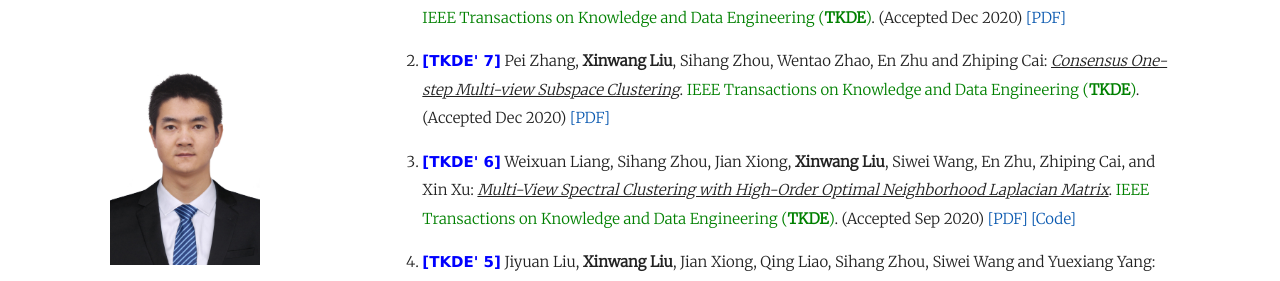
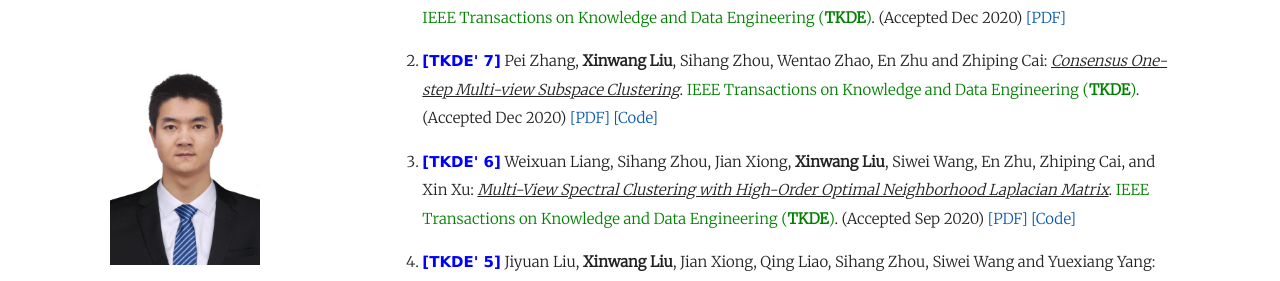
Before and after one commit to wx-liang/xinwangliu.github.io, a Jekyll site: the page built from index.md, in a window 1280 px wide and 900 px high, scrolled down 1497 px. Shown: the part 152-433 px from the top of the window. Built offline with Jekyll 4.4.1, drawn with Linux system fonts in a browser that asks for light colours; our own code applies the rules of GitHub Pages for plain Markdown files.

Commit message:
Update index.md

```diff
--- a/index.md
+++ b/index.md
@@ -61,7 +61,7 @@
 <i><u> Cross-view Locality Preserved Diversity and Consensus Learning for Multi-view Unsupervised Feature Selection</u></i>. <font color="green">IEEE Transactions on Knowledge and Data Engineering (<b>TKDE</b>)</font>. (Accepted Dec 2020)  <a href = "https://github.com/xinwangliu/xinwangliu.github.io/blob/master/groupmember/09312467.pdf">[PDF]</a></li></p>
 
 
- <p style="margin-top: 8px;"><li><font face="verdana" color="blue"><b>[TKDE' 7]</b></font> Pei Zhang, <b>Xinwang Liu</b>, Sihang Zhou, Wentao Zhao, En Zhu and Zhiping Cai: <i><u>Consensus One-step Multi-view Subspace Clustering</u></i>. <font color="green">IEEE Transactions on Knowledge and Data Engineering (<b>TKDE</b>)</font>. (Accepted Dec 2020)  <a href = "https://github.com/Jeaninezpp/COMVSC/blob/main/Consensus%20One-step%20Multi-view%20Subspace%20Clustering.pdf">[PDF]</a></li></p>
+ <p style="margin-top: 8px;"><li><font face="verdana" color="blue"><b>[TKDE' 7]</b></font> Pei Zhang, <b>Xinwang Liu</b>, Sihang Zhou, Wentao Zhao, En Zhu and Zhiping Cai: <i><u>Consensus One-step Multi-view Subspace Clustering</u></i>. <font color="green">IEEE Transactions on Knowledge and Data Engineering (<b>TKDE</b>)</font>. (Accepted Dec 2020)  <a href = "https://github.com/Jeaninezpp/COMVSC/blob/main/Consensus%20One-step%20Multi-view%20Subspace%20Clustering.pdf">[PDF]</a> <a href = "https://github.com/Jeaninezpp/COMVSC">[Code]</a></li></p>
 
  <p style="margin-top: 8px;"><li><font face="verdana" color="blue"><b>[TKDE' 6]</b></font> Weixuan Liang, Sihang Zhou, Jian Xiong, <b>Xinwang Liu</b>, Siwei Wang, En Zhu, Zhiping Cai, and Xin Xu: <i><u>Multi-View Spectral Clustering with High-Order Optimal Neighborhood Laplacian Matrix</u></i>. <font color="green">IEEE Transactions on Knowledge and Data Engineering (<b>TKDE</b>)</font>. (Accepted Sep 2020) <a href = "https://arxiv.org/pdf/2008.13539.pdf">[PDF]</a> <a href = "https://github.com/weixuanliang1214/ONMSC-LF">[Code]</a></li></p>
 
```
